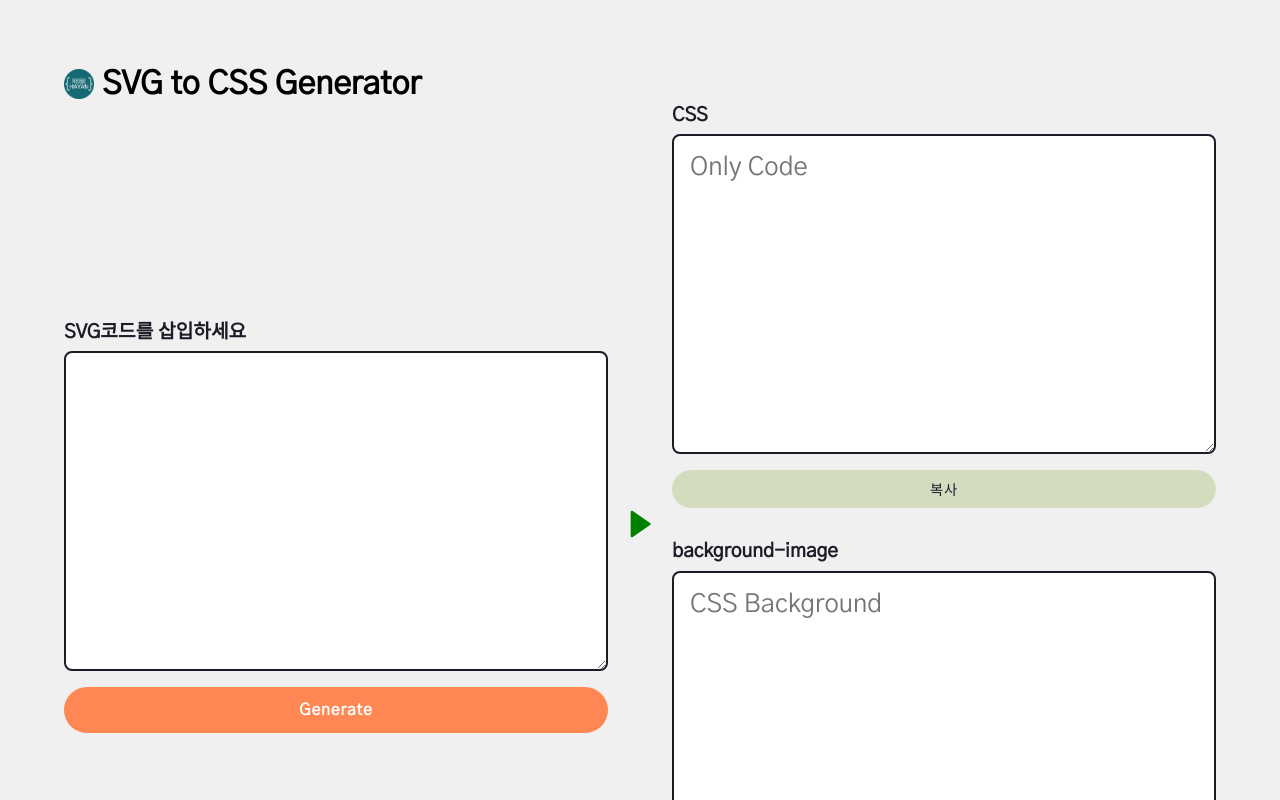
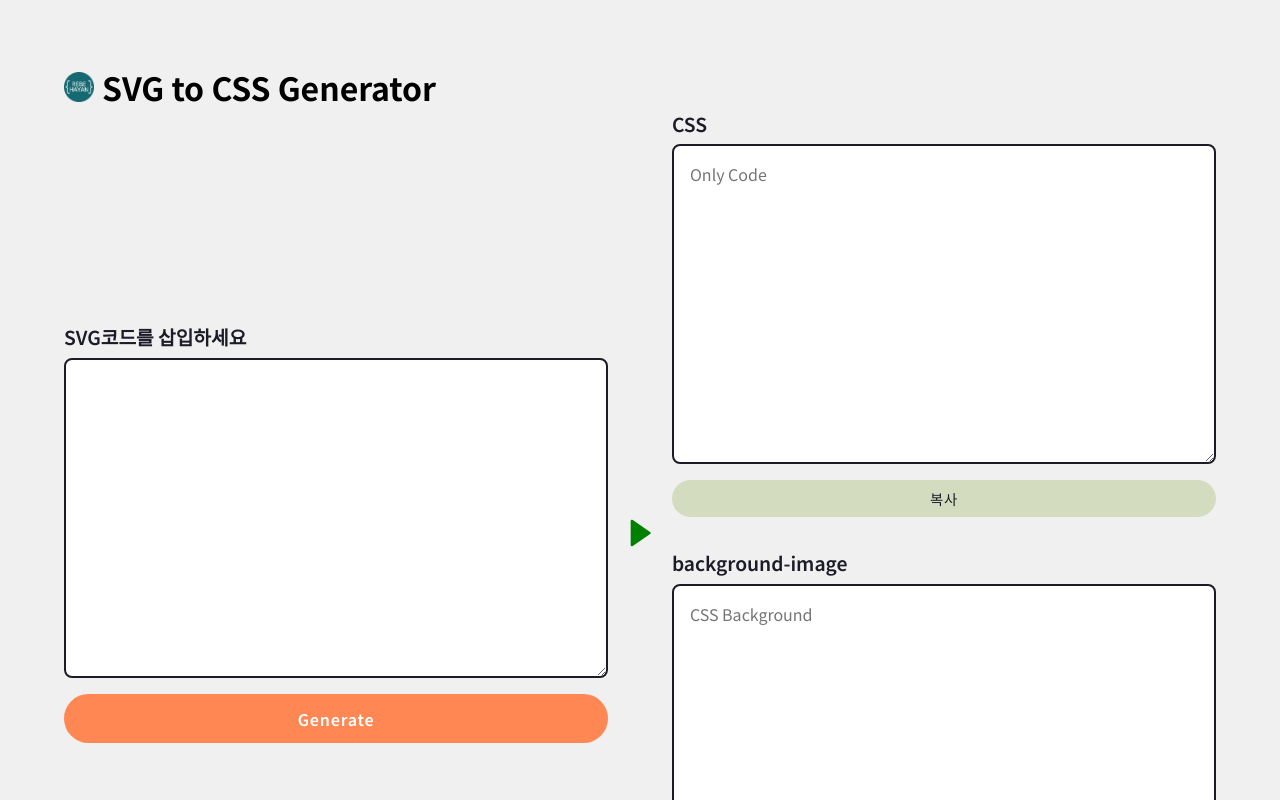
Before and after one commit to rebehayan/svgtocss, a React (Vite) app: page / in a window 1280 px wide. Shown: the top 800 px of the page. Built offline with nearby package versions, Linux system fonts and the light colour scheme.

Commit message:
fix:style

```diff
--- a/src/index.css
+++ b/src/index.css
@@ -1,4 +1,4 @@
-@import url("https://fonts.googleapis.com/css2?family=Gothic+A1&amp;display=swap");
+@import url("https://fonts.googleapis.com/css2?family=Noto+Sans+KR:wght@100..900&display=swap");
 
 :root {
   --gray: #f0f0f0;
@@ -7,7 +7,7 @@
   --dark: #1c1c29;
   --darkLight: rgba(28, 28, 41, 0.5);
   --white: #fff;
-  --kor: "Gothic A1", serif;
+  --kor: "Noto Sans KR", sans-serif;
 }
 * {
   padding: 0;
@@ -35,8 +35,8 @@
   padding: 1rem;
   height: 20rem;
   border-radius: 0.5rem;
-  font-size: 1.6rem;
-  font-weight: 500;
+  font-size: 1rem;
+  font-weight: 400;
   transition: border 0.5s;
   outline: none;
   font-family: var(--kor);
```
